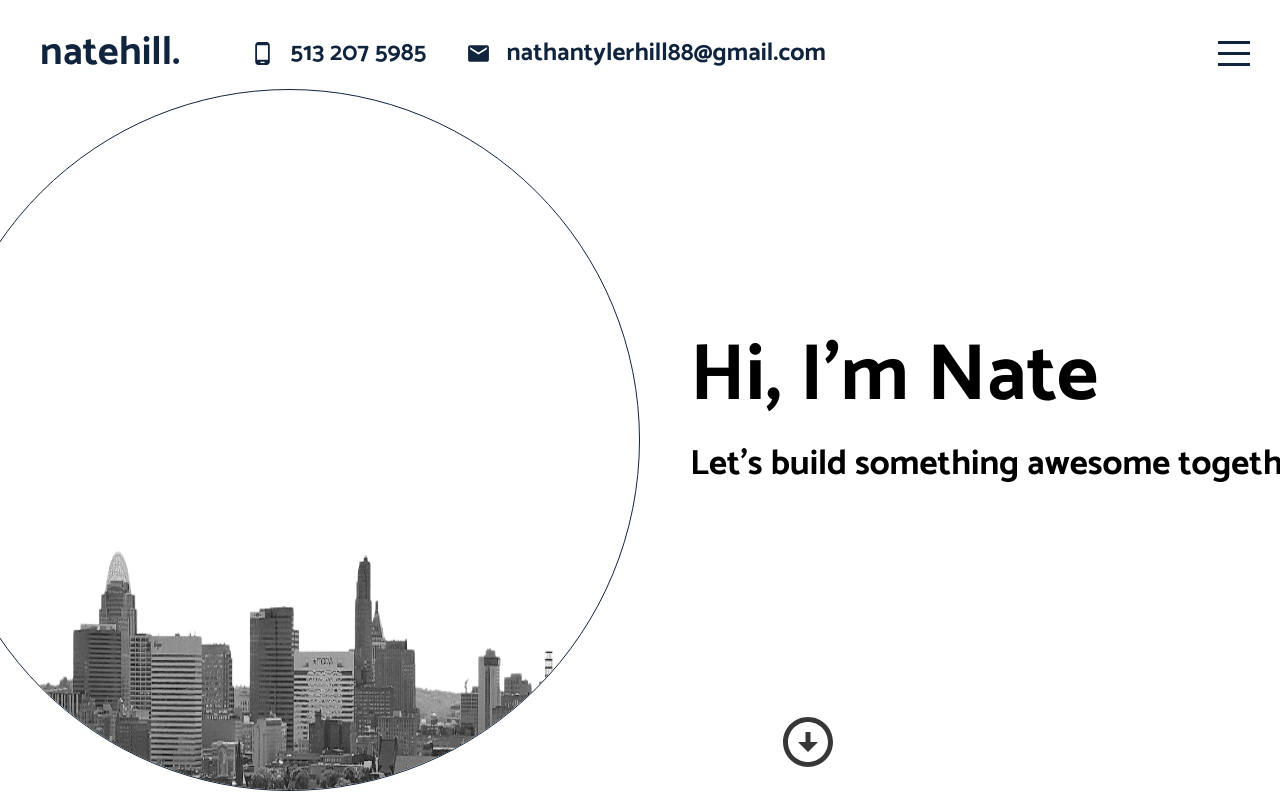
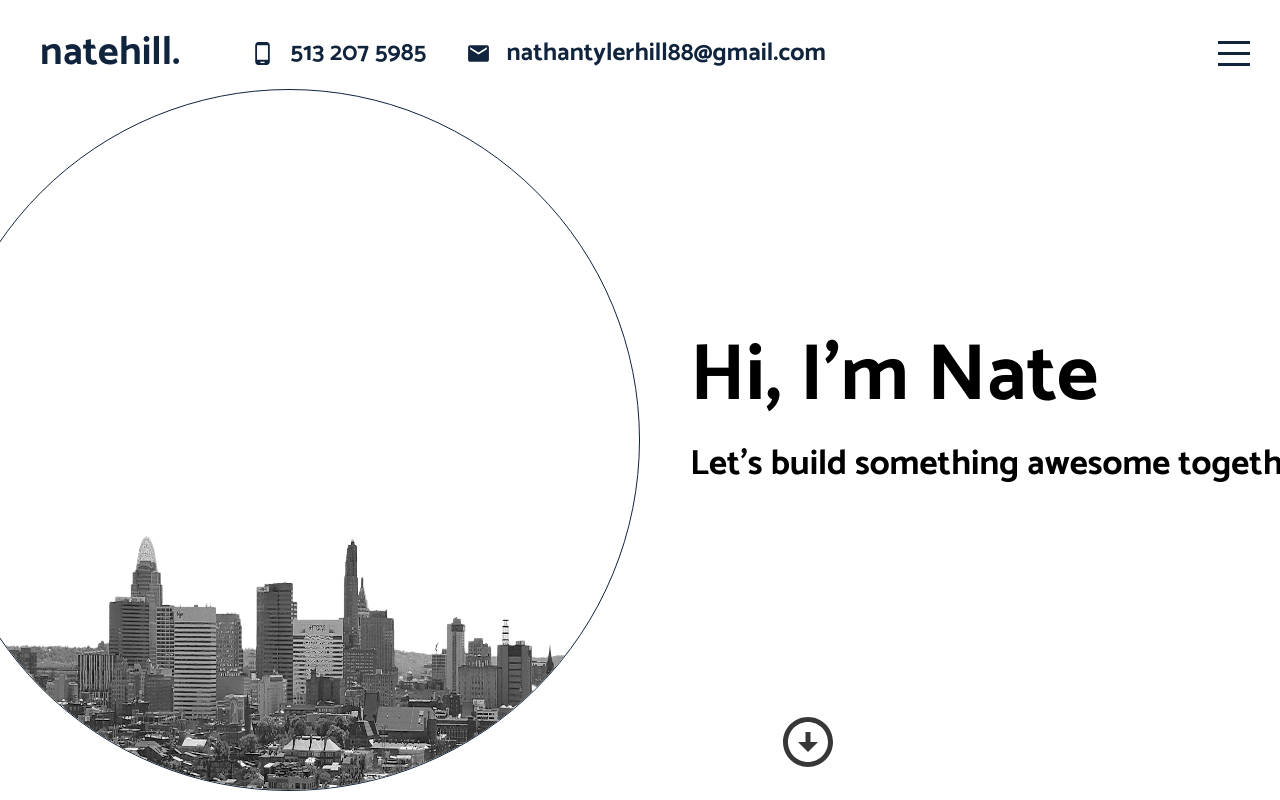
Before and after one commit to estin8/reactportfolio, a React (Create React App) app: page / in a window 1280 px wide. Built offline with nearby package versions, Linux system fonts and the light colour scheme.

Commit message:
changed intro image

```diff
--- a/src/components/intro/intro.scss
+++ b/src/components/intro/intro.scss
@@ -37,7 +37,7 @@
 
             img {
                 width: 100%;
-                transform: translate(0px, 250px) scale(1.2);
+                transform: translate(0px, 200px);
                 filter: grayscale(100%);
 
                 &:hover {
```
